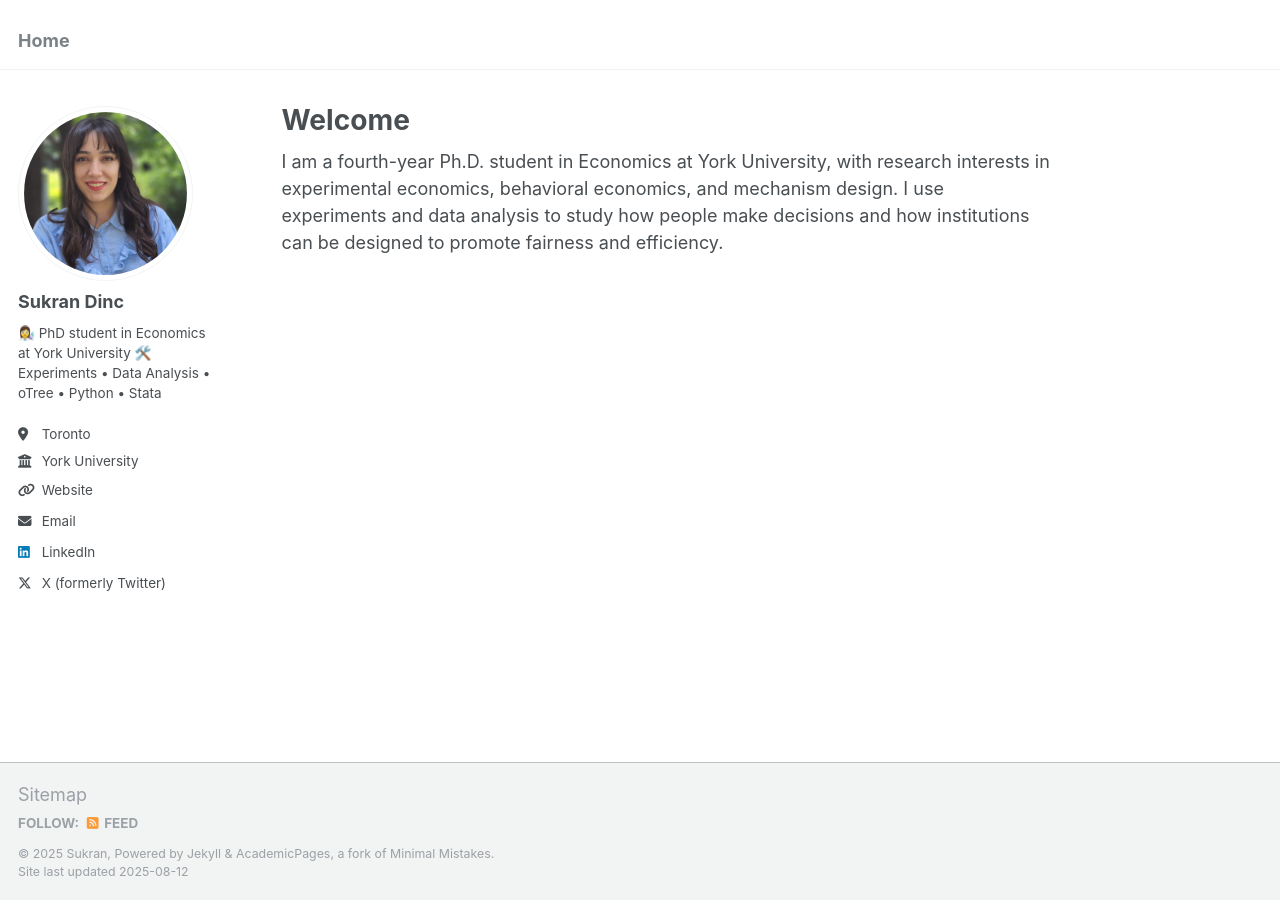
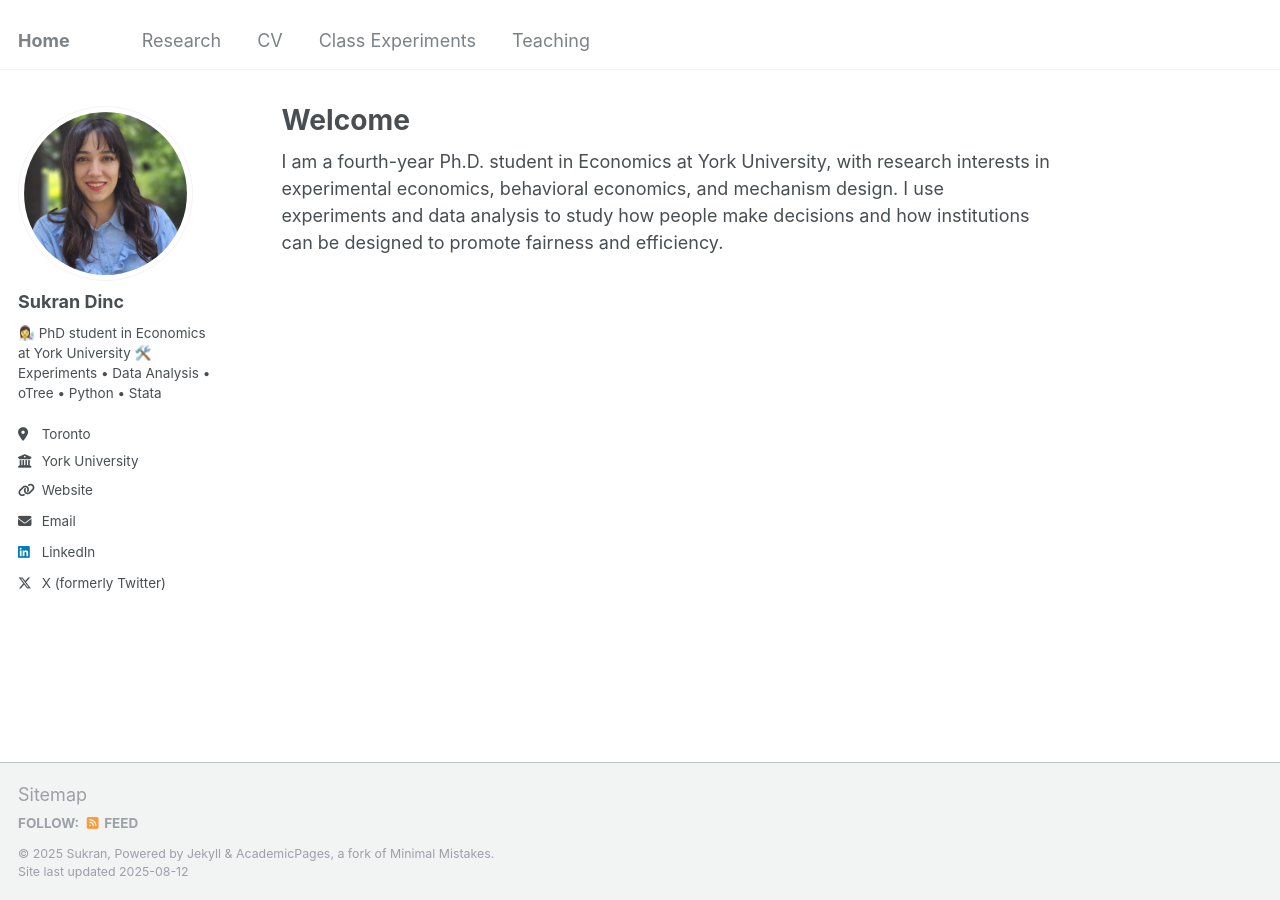
Before and after one commit to sukrandinc/sukrandinc.github.io, a Jekyll site: the page built from _pages/about.md, in a window 1280 px wide. Built offline with Jekyll 4.4.1, drawn with Linux system fonts in a browser that asks for light colours.

```diff
--- a/_data/navigation.yml
+++ b/_data/navigation.yml
@@ -1,4 +1,4 @@
-u# The following is the order of the links in the header of the website.
+# The following is the order of the links in the header of the website.
 #
 # Changing the order here will adjust the order and you can also add additional
 # links. Removing a link prevents it from showing in the header, but does not
```
